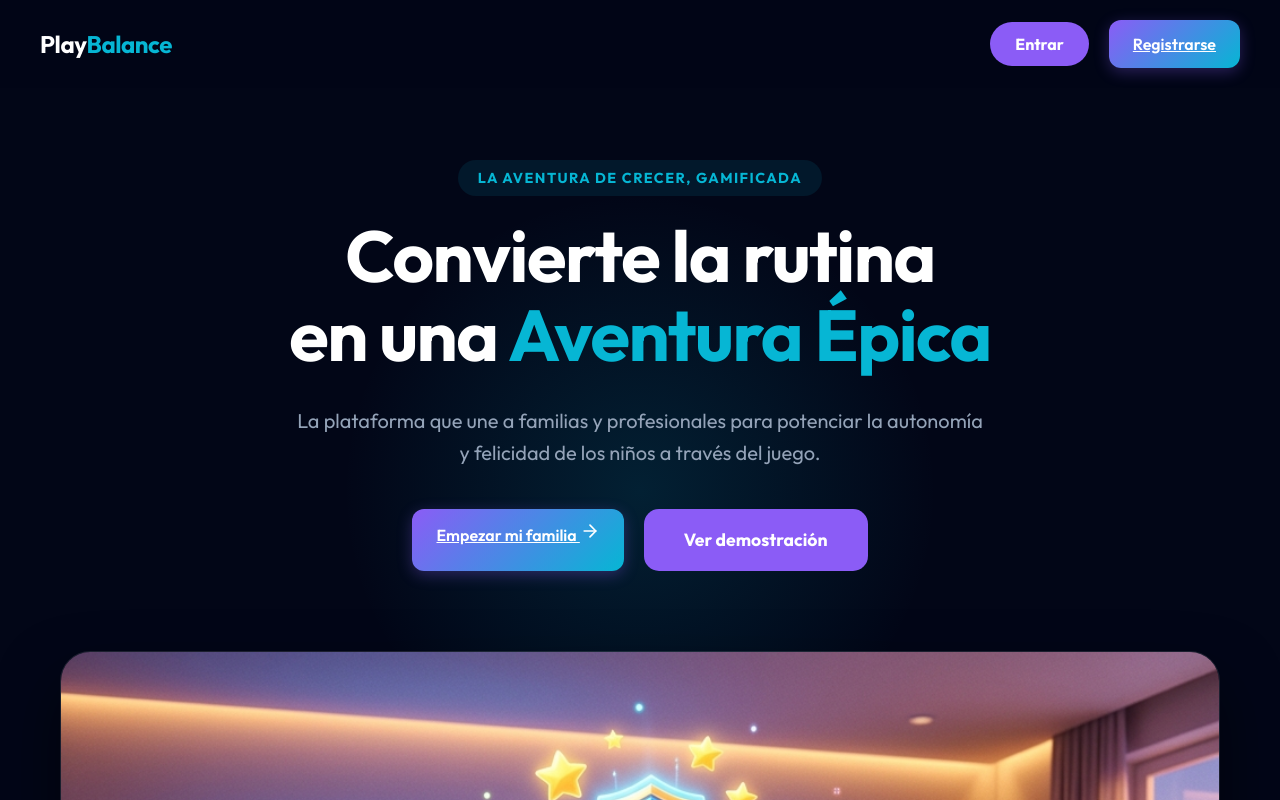
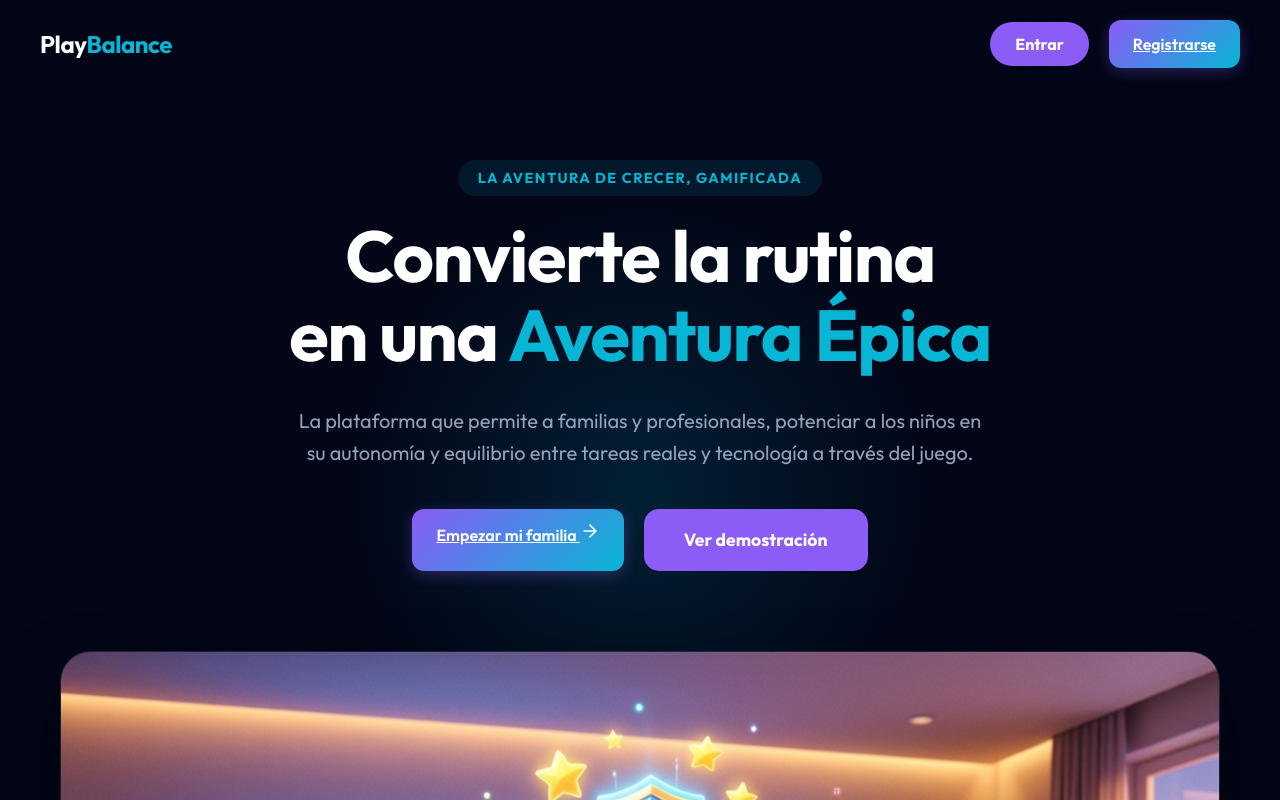
Before and after one commit to FernandoFerreyra11/play-balance-portfolio, a Next.js app: page / in a window 1280 px wide. Shown: the top 800 px of the page. Built offline with nearby package versions, Linux system fonts and the light colour scheme; no server answers.

Commit message:
Copy: Actualizar el parrafo principal de la landing page

```diff
--- a/src/components/LandingPage.tsx
+++ b/src/components/LandingPage.tsx
@@ -41,7 +41,7 @@ export function LandingPage() {
               Convierte la rutina <br /> en una <span style={{ color: '#06b6d4' }}>Aventura Épica</span>
             </h1>
             <p style={{ color: '#94a3b8', fontSize: '1.25rem', maxWidth: '700px', margin: '30px auto', lineHeight: 1.6 }}>
-              La plataforma que une a familias y profesionales para potenciar la autonomía y felicidad de los niños a través del juego.
+              La plataforma que permite a familias y profesionales, potenciar a los niños en su autonomía y equilibrio entre tareas reales y tecnología a través del juego.
             </p>
 
             <div className="hero-buttons">
```
